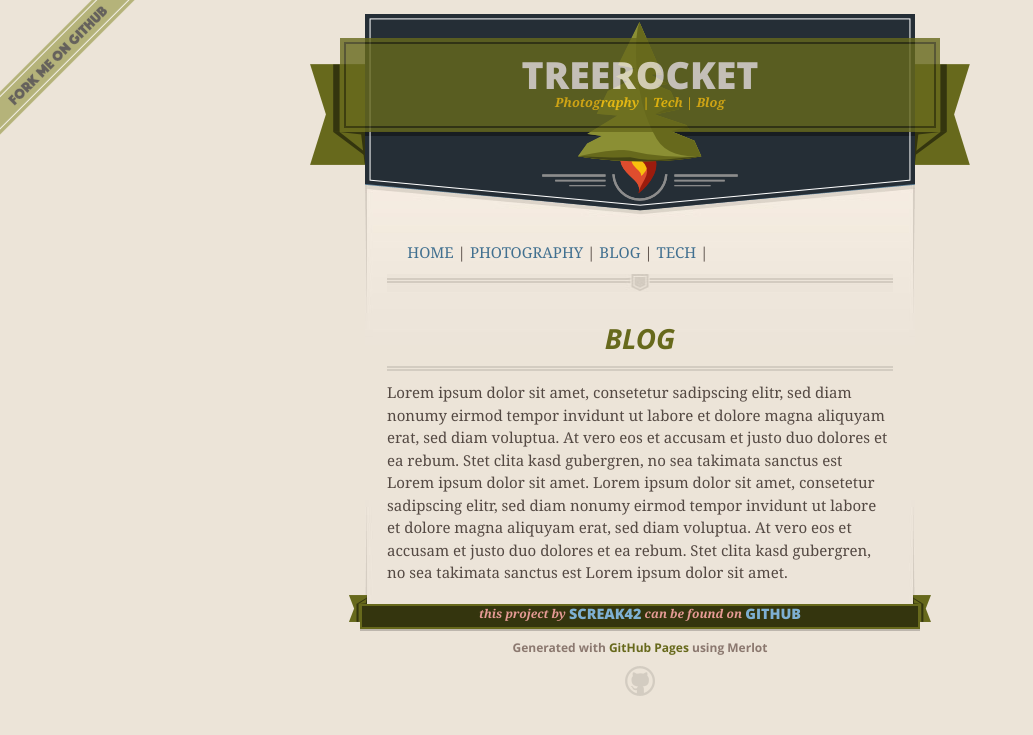
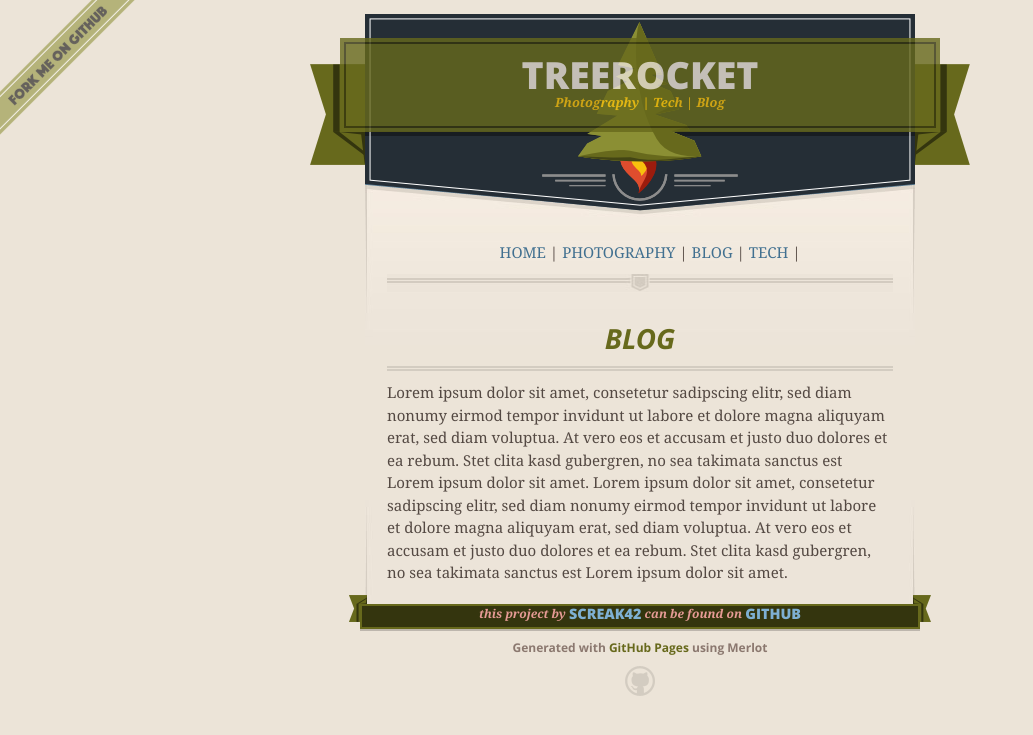
Before and after one commit to Screak42/treerocket, a Jekyll site: the page built from blog.md, in a window 1280 px wide. Shown: the top 735 px of the page, without its empty margins (0-1033 px from the left). Built offline with Jekyll 4.4.1, drawn with Linux system fonts in a browser that asks for light colours.

Commit message:
Update blog.md

```diff
--- a/blog.md
+++ b/blog.md
@@ -4,7 +4,7 @@ layout: default
 
 <!-- MENU BEGINN -->
 
-<ul>
+<ul style="text-align: center;">
    {% for item in site.data.samplelist.docs %}
    <a href="{{ item.url }}">{{ item.title }}</a>
    |   {% endfor %}
```
